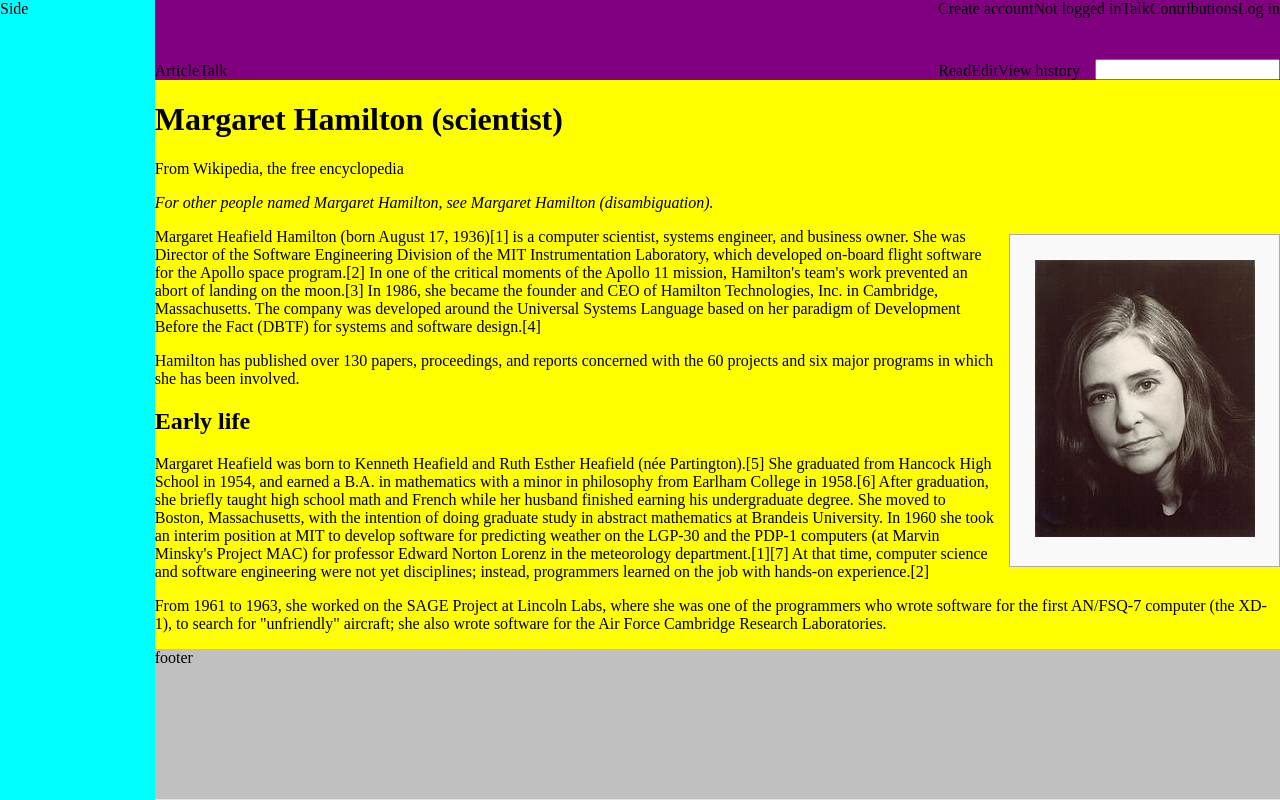
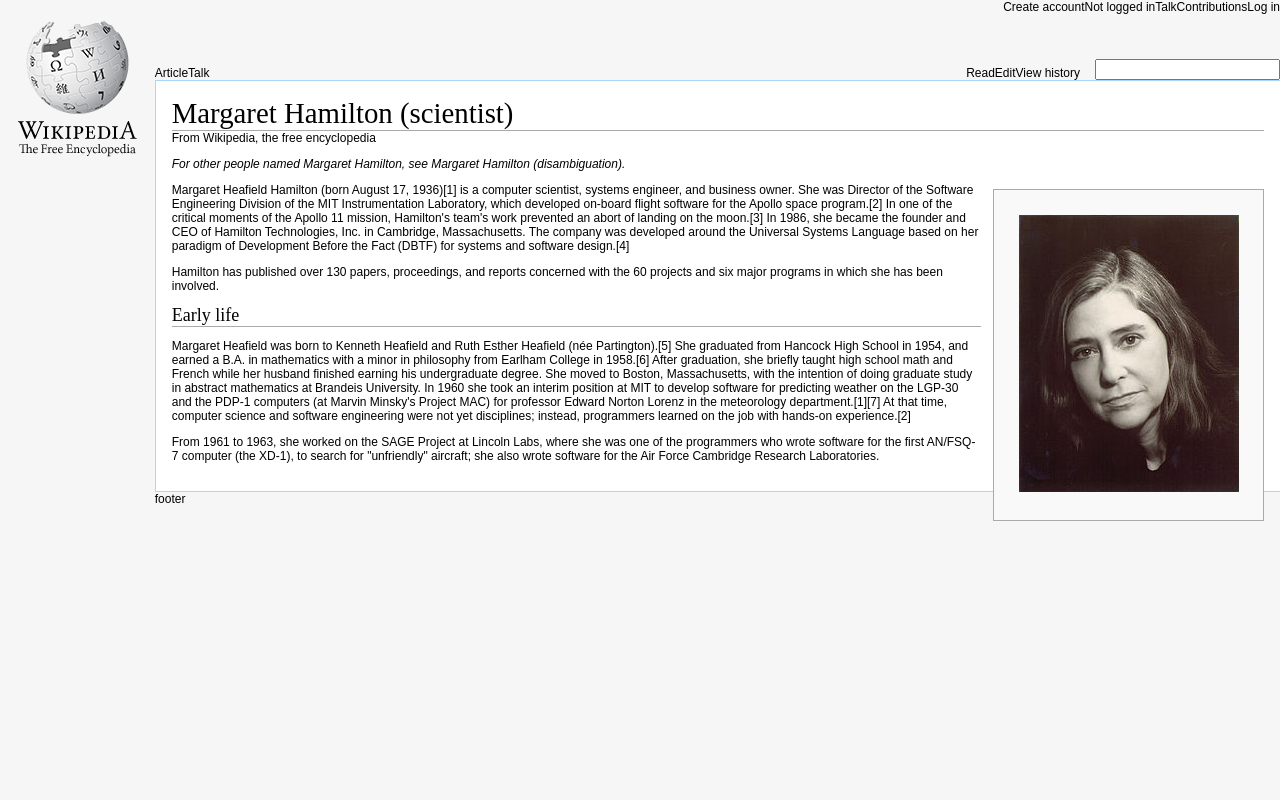
Before and after one commit to green-fox-academy/bauerjudit, a plain HTML site: page week-2/monday/html/index.html in a window 1280 px wide. Drawn offline with Linux system fonts and the light colour scheme; files whose address does not match are found by name.

Commit message:
update wikipedia layout

```diff
--- a/week-2/monday/css/style.css
+++ b/week-2/monday/css/style.css
@@ -3,27 +3,39 @@
 }
 
 body {
- background: red;
+ background: #f6f6f6;
  margin: 0;
  display: flex;
  flex-direction: row;
  min-height: 100vh;
+ font-family: sans-serif;
+ font-size: 0.75em;
+ }
+
+ h1, h2 {
+   font-family: serif;
+   font-weight: normal;
+   margin: 0;
+   border-bottom: 1px solid #aaa;
+   overflow: hidden;
+ }
+
+ h1 {
+   font-size: 28.8px;
  }
 
 .main-container {
-  background: yellow;
   order: 1;
   width: 100%;
 }
 
 .main-sidebar {
-  background: aqua;
   order: 0;
   width: 176px;
+  felx: 0 0 auto;
 }
 
 .main-header {
-  background: purple;
   height: 80px;
   position: relative;
 }
@@ -42,6 +54,14 @@
   position: absolute;
 }
 
+.main-content {
+  background: white;
+  border-top: 1px solid #a7d7f9;
+  border-left: 1px solid #a7d7f9;
+  border-bottom: 1px solid #a7d7f9;
+  padding: 16px;
+}
+
 .biography {
   background-color: #f9f9f9;
   width: 271px;
@@ -53,8 +73,16 @@
 }
 
 .main-footer {
-  background: silver;
   height: 150px;
+}
+
+.logo {
+  display: block;
+  width: 135px;
+  height: 155px;
+  background: url(../img/logo.png);
+  margin: 6px auto 0;
+  color: rgba(0, 0, 0, 0);
 }
 
 .user-menu {
--- a/week-2/monday/html/index.html
+++ b/week-2/monday/html/index.html
@@ -37,7 +37,7 @@
         </form>
       </header>
 
-      <main>
+      <main class="main-content">
         <h1>Margaret Hamilton (scientist)</h1>
         <div class="source">From Wikipedia, the free encyclopedia</div>
         <p class="warning"><em>For other people named Margaret Hamilton, see Margaret Hamilton (disambiguation).</em></p>
@@ -63,7 +63,7 @@
     </div>
 
     <aside class="main-sidebar">
-      Side
+      <a href="#" class="logo"> <Wikipedia> </a>
     </aside>
 
   </body>
```
Also changed, not shown: week-2/monday/img/logo.png (added).
